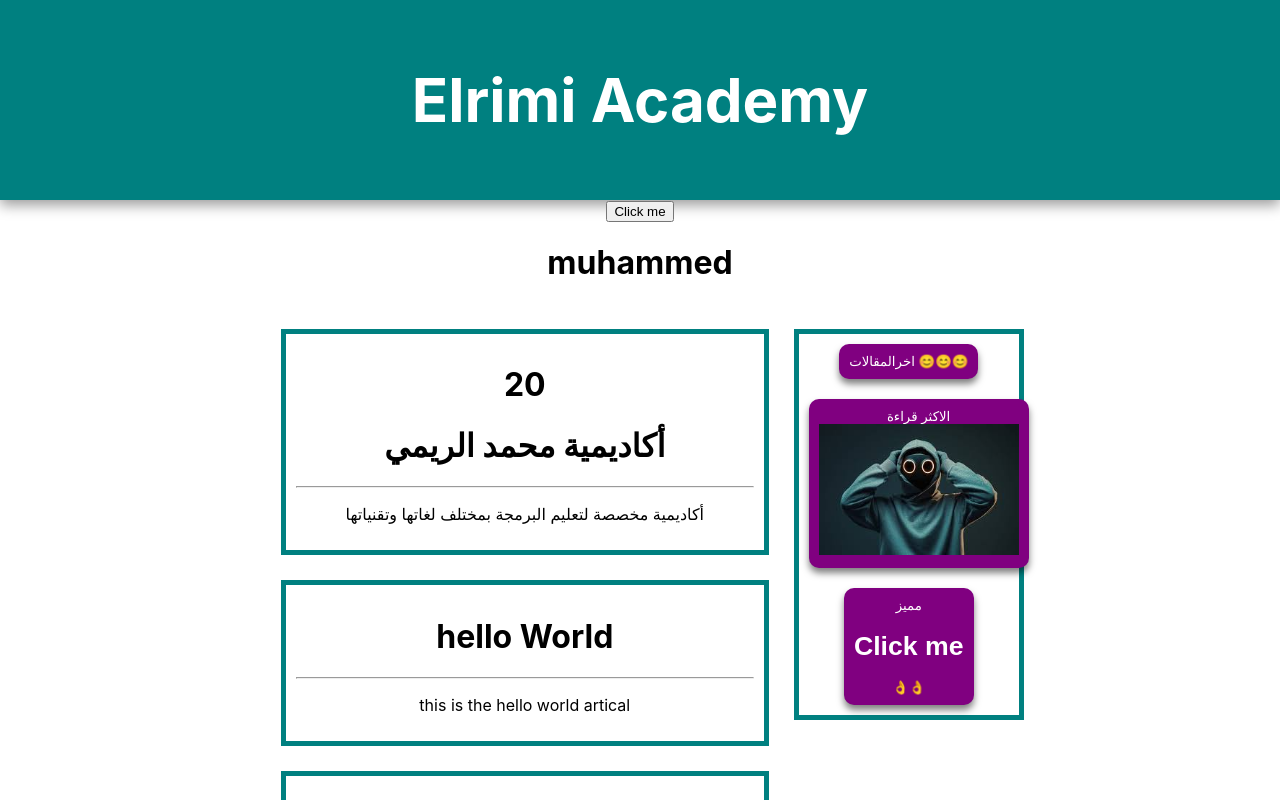
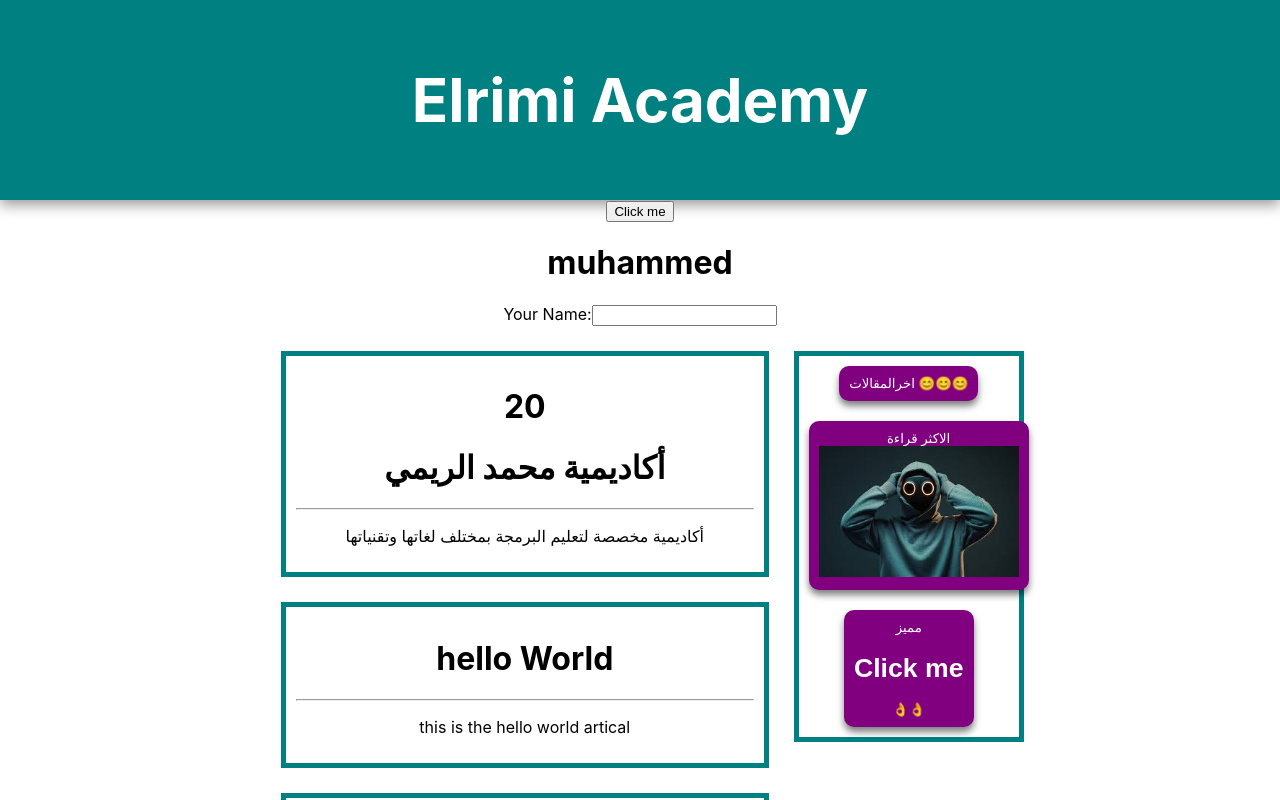
Before and after one commit to mohamadAlrimi/challenge-solution-props, a React (Create React App) app: page / in a window 1280 px wide. Shown: the top 800 px of the page. Built offline with nearby package versions, Linux system fonts and the light colour scheme.

Commit message:
usestate  for input

```diff
--- a/src/App.js
+++ b/src/App.js
@@ -5,6 +5,7 @@ import Header from "./Header";
 import Post from "./Post";
 import SideMenu from "./SideMenu";
 import MyBottun from "./MyBottun";
+import MyInput from "./MyInput";
 
 function App() {
   const MyPost=[
@@ -39,6 +40,7 @@ function App() {
     <div className="App">
       <Header />
      <MyBottun/>
+     <MyInput/>
 
       {/* POSTS CONTAINER */}
       <div style={{ display: "flex", justifyContent: "center" }}>
--- a/src/MyBottun.js
+++ b/src/MyBottun.js
@@ -4,12 +4,9 @@ export default function MyBottun() {
 //   const value =state[0];
 //   const setvalue =state[1];
   function buttonClick() {
-   if (name ==="muhammed")
-    setName("ahmmed")
-else
-setName("muhammed")
+  (name ==="muhammed" ? setName("ahmed"):setName("muhammed"))
+
   }
-
   return (
     <>
       <button onClick={buttonClick}>Click me</button>
--- /dev/null
+++ b/src/MyInput.js
@@ -0,0 +1,17 @@
+import { useState } from "react";
+export default function MyInput(){
+    const [myInputValue ,setMyInputValue] = useState("");
+    function handleInputchange(event){
+        setMyInputValue(event.target.value);
+
+
+
+
+
+    }
+    return(<>
+        <label>Your Name:</label>
+        <input value={myInputValue} onChange ={handleInputchange}/>
+
+        </>)
+}
```
